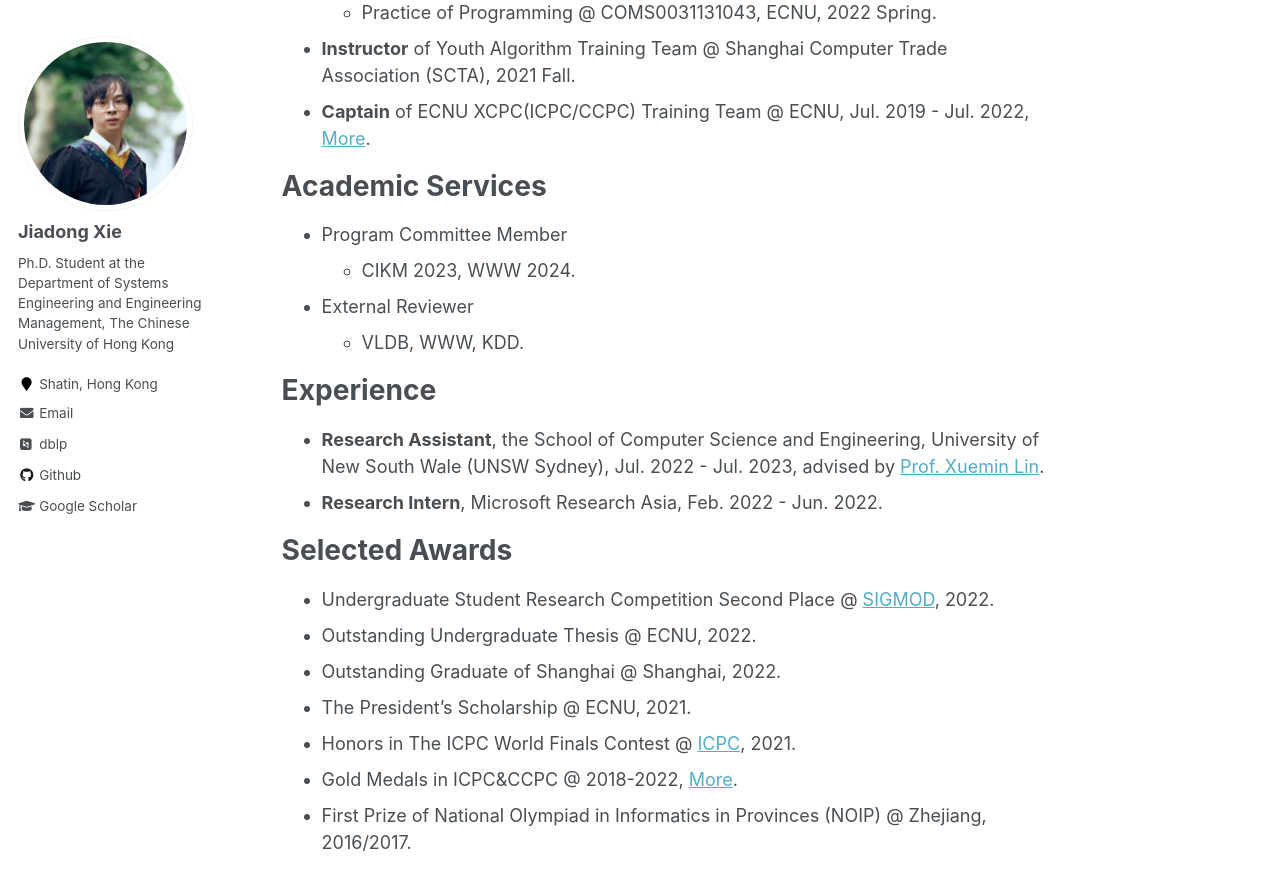
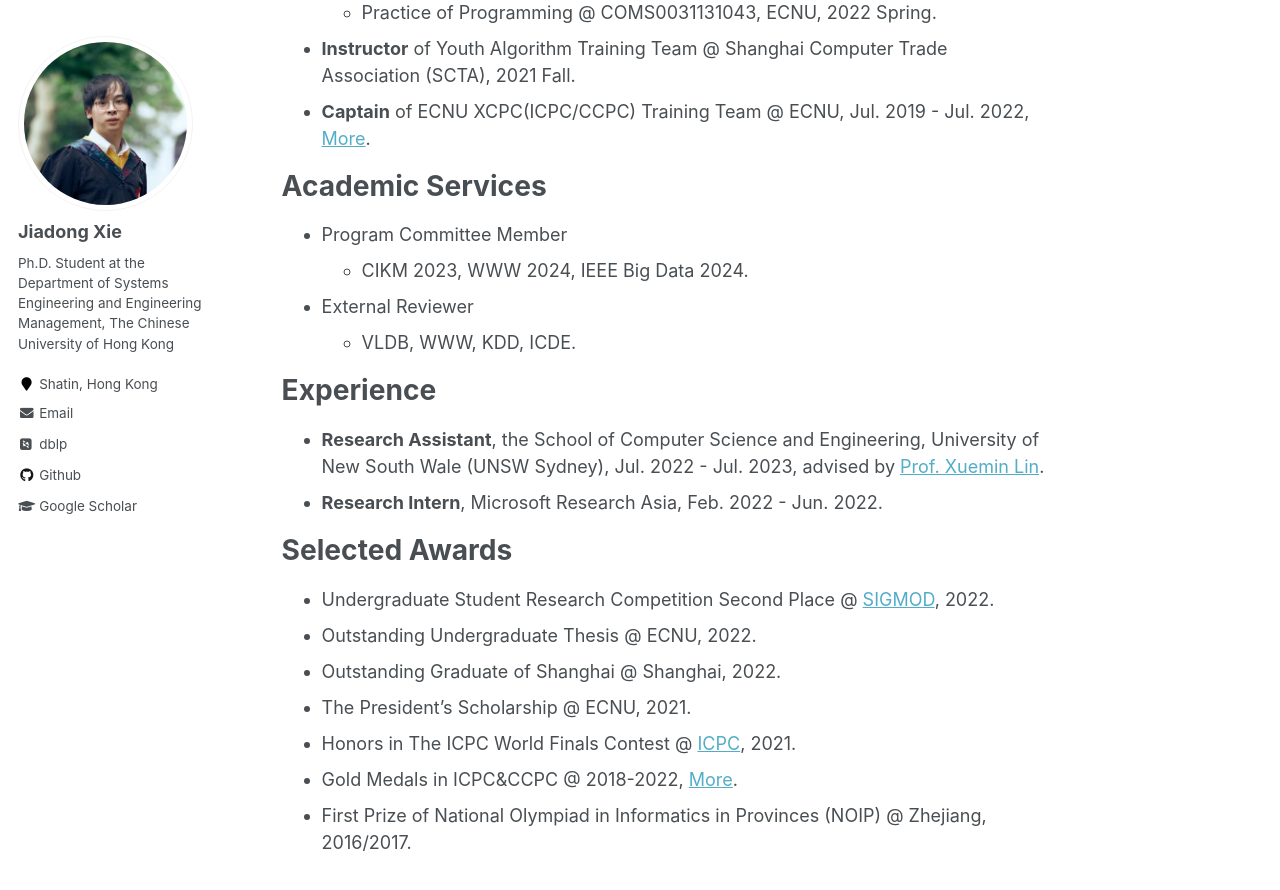
Before and after one commit to Xiejiadong/Xiejiadong.github.io, a Jekyll site: the page built from _pages/about.md, in a window 1280 px wide and 900 px high, scrolled down 1467 px. Shown: the top 890 px of the window. Built offline with Jekyll 4.4.1, drawn with Linux system fonts in a browser that asks for light colours; some web fonts are replaced; formulas are drawn with MathJax 3.

Commit message:
Update about.md

```diff
--- a/_pages/about.md
+++ b/_pages/about.md
@@ -62,9 +62,9 @@ Teaching
 Academic Services
 ======
 - Program Committee Member
-  - CIKM 2023, WWW 2024.
+  - CIKM 2023, WWW 2024, IEEE Big Data 2024.
 - External Reviewer
-  - VLDB, WWW, KDD.
+  - VLDB, WWW, KDD, ICDE.
 
 
 Experience
```
